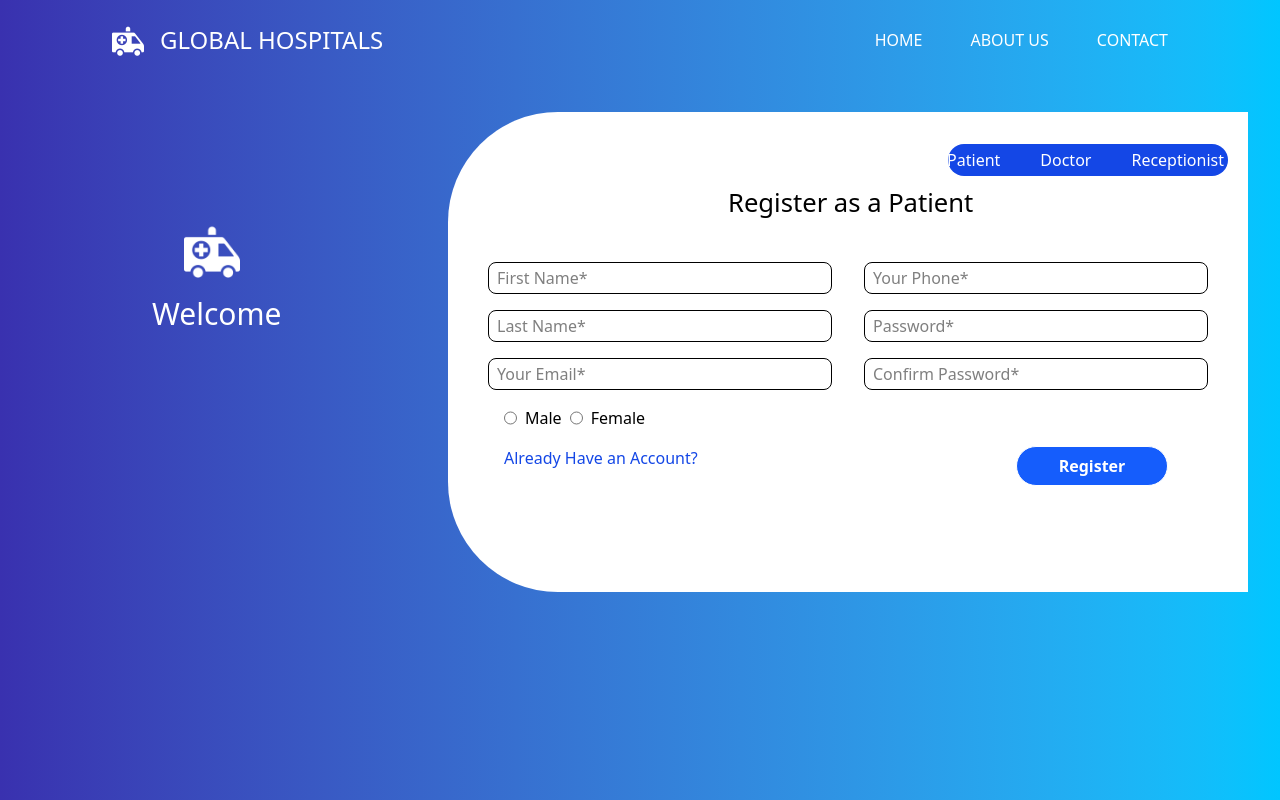
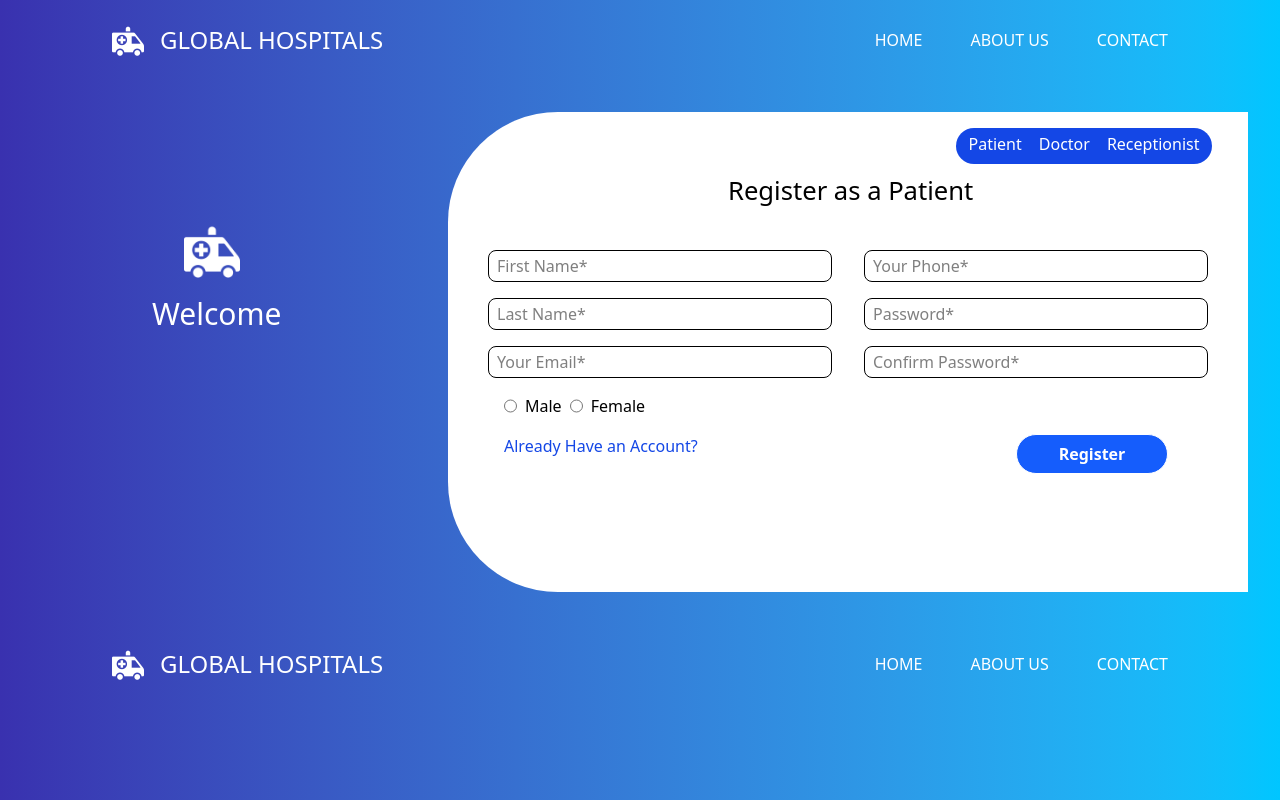
Before and after one commit to Minhalkh/Hospital-Management, a Next.js app: page / in a window 1280 px wide. Built offline with nearby package versions, Linux system fonts and the light colour scheme.

Commit message:
Added About Page

```diff
--- a/src/app/Components/home/patient.jsx
+++ b/src/app/Components/home/patient.jsx
@@ -17,10 +17,12 @@ function Patient() {
         </div>
 
         <div className='bg-white h-120 w-200 rounded-l-[110px]'>
-          <div className='flex justify-end w-70 h-8 p-1 bg-blue-700 rounded-2xl text-white gap-10 mt-8 ml-125'>
+          <div className='w-64 h-9 bg-blue-700 ml-127 mt-4 rounded-full'>
+          <div className='p-1 text-white flex justify-around'>
           <button className='cursor-pointer' onClick={()=>setOptions(1)}>Patient</button>
           <button className='cursor-pointer' onClick={()=>setOptions(2)}>Doctor</button>
           <button className='cursor-pointer' onClick={()=>setOptions(3)}>Receptionist</button>
+          </div>
           </div>
 {
  options==1 && <div>
@@ -78,7 +80,7 @@ function Patient() {
               </div>
               <div className='ml-14 flex justify-between mx-20'>
                 <Link href="#" className='text-blue-700 hover:underline'>Already Have an Account?</Link>
-                <button className='border h-10 w-38 bg-blue-600 text-white font-bold rounded-full'>Register</button>
+                <button className='border h-10 w-38 bg-blue-600 text-white font-bold rounded-full cursor-pointer'>Register</button>
               </div>
           </div>
 }
--- a/src/app/Components/navbar.jsx
+++ b/src/app/Components/navbar.jsx
@@ -8,19 +8,14 @@ function navbar() {
         {/* Left side of navbar */}
         <div className='flex gap-4 text-white mr-[-3]'>
             <Image src={Logo} alt='logo' className='size-8'/>
-            <h1 className='text-2xl'>GLOBAL HOSPITALS</h1>
+            <h1 className='text-2xl cursor-pointer'>GLOBAL HOSPITALS</h1>
         </div>
         {/* Right side of Navbar */}
-        <div className='flex flex-row gap-12 text-white text-base'>
-            <div>
-                <h1>HOME</h1></div>
-                 <div>
-                    <h1>ABOUT US</h1>
-                 </div>
-               <div>
-               <h1>CONTACT</h1>
-                </div>
-        </div>
+        <ul className='flex flex-row gap-12 text-white text-base'>
+                <li className='cursor-pointer'>HOME</li>
+                    <li className='cursor-pointer'>ABOUT US</li>
+               <li className='cursor-pointer'>CONTACT</li>
+        </ul>
     </nav>
   )
 }
--- /dev/null
+++ b/src/app/Pages/Home/About/page.jsx
@@ -0,0 +1,12 @@
+import React from 'react'
+import Navbar from '@/app/Components/navbar'
+
+function page() {
+  return (
+    <div>
+      <Navbar/>
+    </div>
+  )
+}
+
+export default page
--- a/src/app/page.js
+++ b/src/app/page.js
@@ -1,8 +1,10 @@
 import Homepage from "../app/Pages/Home/page"
+import Aboutpage from "../app/Pages/Home/About/page"
 function Home() {
   return (
     <div>
       <Homepage/>
+      <Aboutpage/>
     </div>
   )
 }
```
Also changed, not shown: src/app/Components/home/home.jsx (+7 -0 lines).
